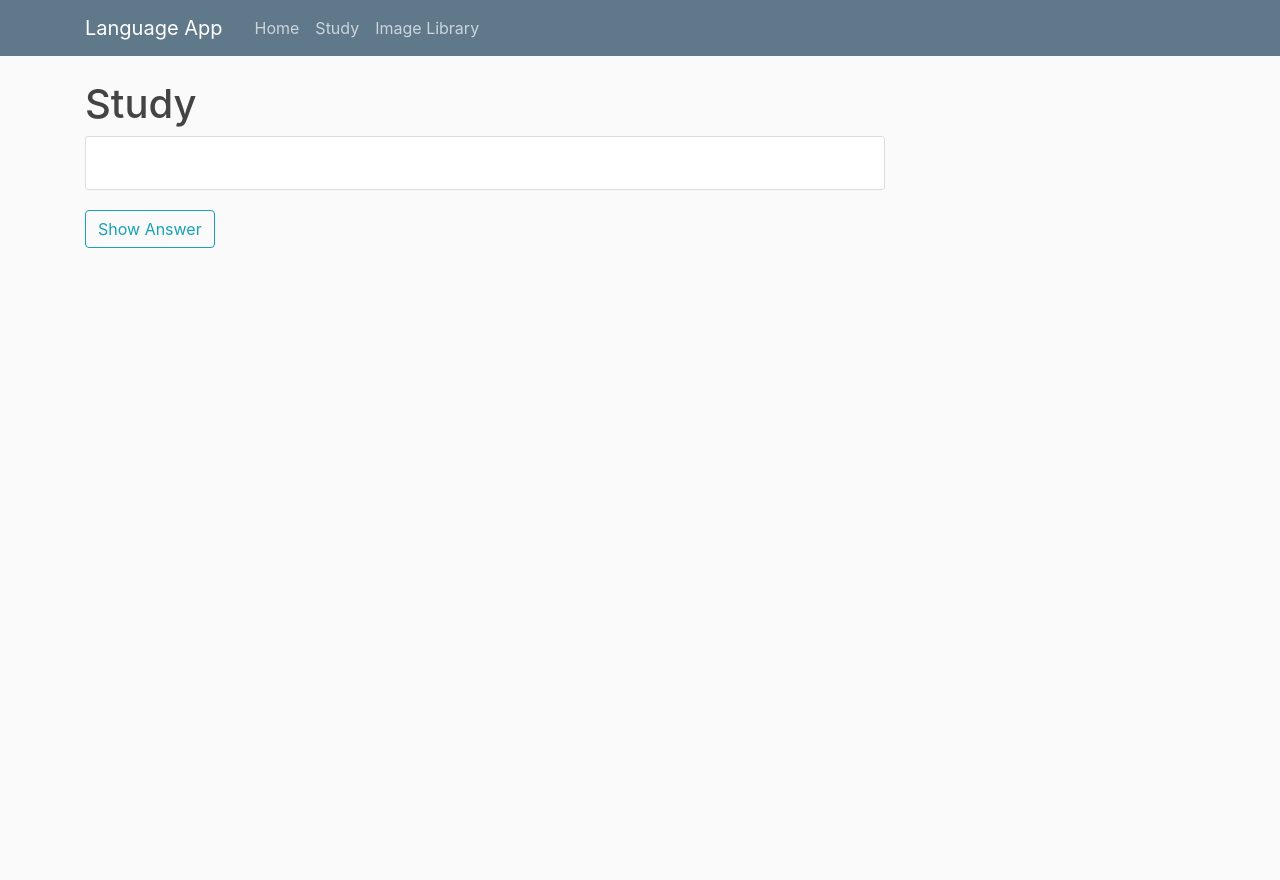
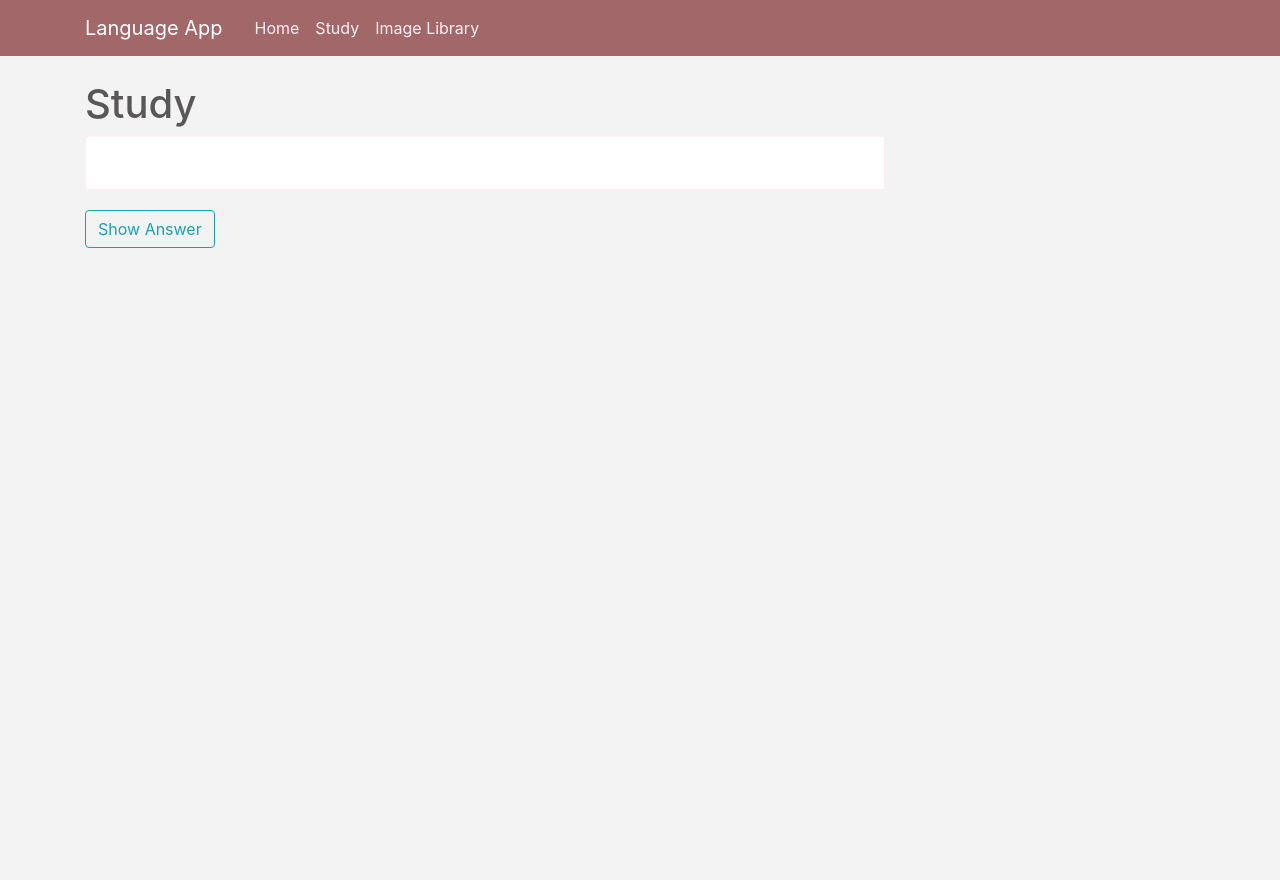
Before and after one commit to rheeca/language-flask-app, a Flask app: template templates/study.html in a window 1280 px wide. Run offline with Flask 3, Linux system fonts and the light colour scheme; the template is opened without the code that fills it, so the values that code supplies are empty; some libraries are stand-ins or nearby versions.

Commit message:
change colors

```diff
--- a/static/main.css
+++ b/static/main.css
@@ -1,6 +1,6 @@
 body {
-  background: #fafafa;
-  color: #333333;
+  background: #F3F3F3;
+  color: #595758;
   margin-top: 5rem;
   display: flex;
   height: 100vh;
@@ -13,19 +13,19 @@ h3,
 h4,
 h5,
 h6 {
-  color: #444444;
+  color: #595758;
 }
 
-.bg-steel {
-  background-color: #5f788a;
+.bg-theme {
+  background-color: #A26769;
 }
 
 .site-header .navbar-nav .nav-link {
-  color: #cbd5db;
+  color: #FFEEF2;
 }
 
 .site-header .navbar-nav .nav-link:hover {
-  color: #ffffff;
+  color: #FFFFFF;
 }
 
 .site-header .navbar-nav .nav-link.active {
@@ -33,17 +33,17 @@ h6 {
 }
 
 .word-section {
-  background: #ffffff;
+  background: #FFFFFF;
   padding: 10px 20px;
-  border: 1px solid #dddddd;
+  border: 1px solid #FFEEF2;
   border-radius: 3px;
   margin-bottom: 20px;
 }
 
 .study-card {
-  background: #ffffff;
+  background: #FFFFFF;
   padding: 10px 20px;
-  border: 1px solid #dddddd;
+  border: 1px solid #FFEEF2;
   border-radius: 3px;
   margin-bottom: 20px;
   max-width: 800px;
@@ -93,6 +93,6 @@ h6 {
 }
 
 .custom-file-button:hover label {
-  background-color: #dde0e3;
+  background-color: #FFEEF2;
   cursor: pointer;
 }
--- a/templates/layout.html
+++ b/templates/layout.html
@@ -23,7 +23,7 @@
 
 <body>
     <header class="site-header">
-        <nav class="navbar navbar-expand-md navbar-dark bg-steel fixed-top">
+        <nav class="navbar navbar-expand-md navbar-dark bg-theme fixed-top">
             <div class="container">
                 <a class="navbar-brand mr-4" href="/">Language App</a>
                 <button class="navbar-toggler" type="button" data-toggle="collapse" data-target="#navbarToggle"
```
